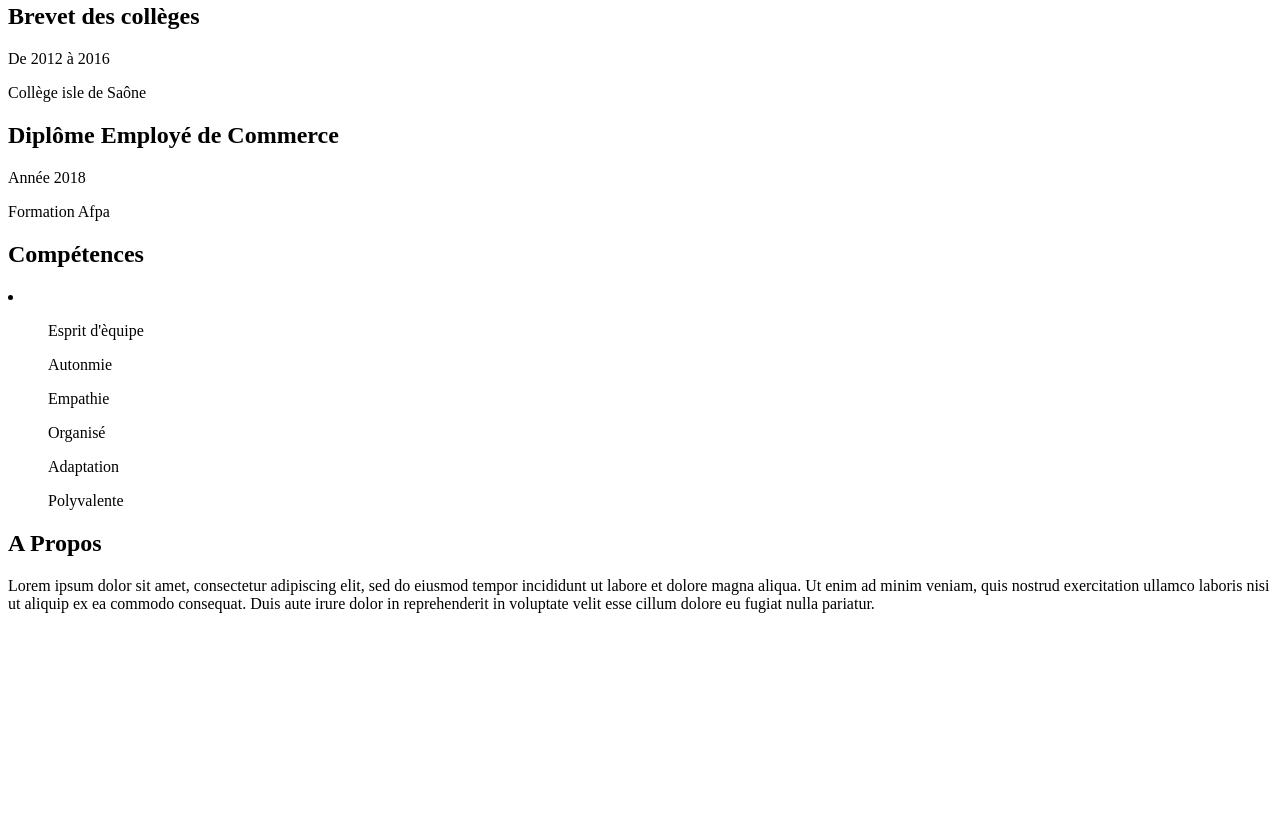
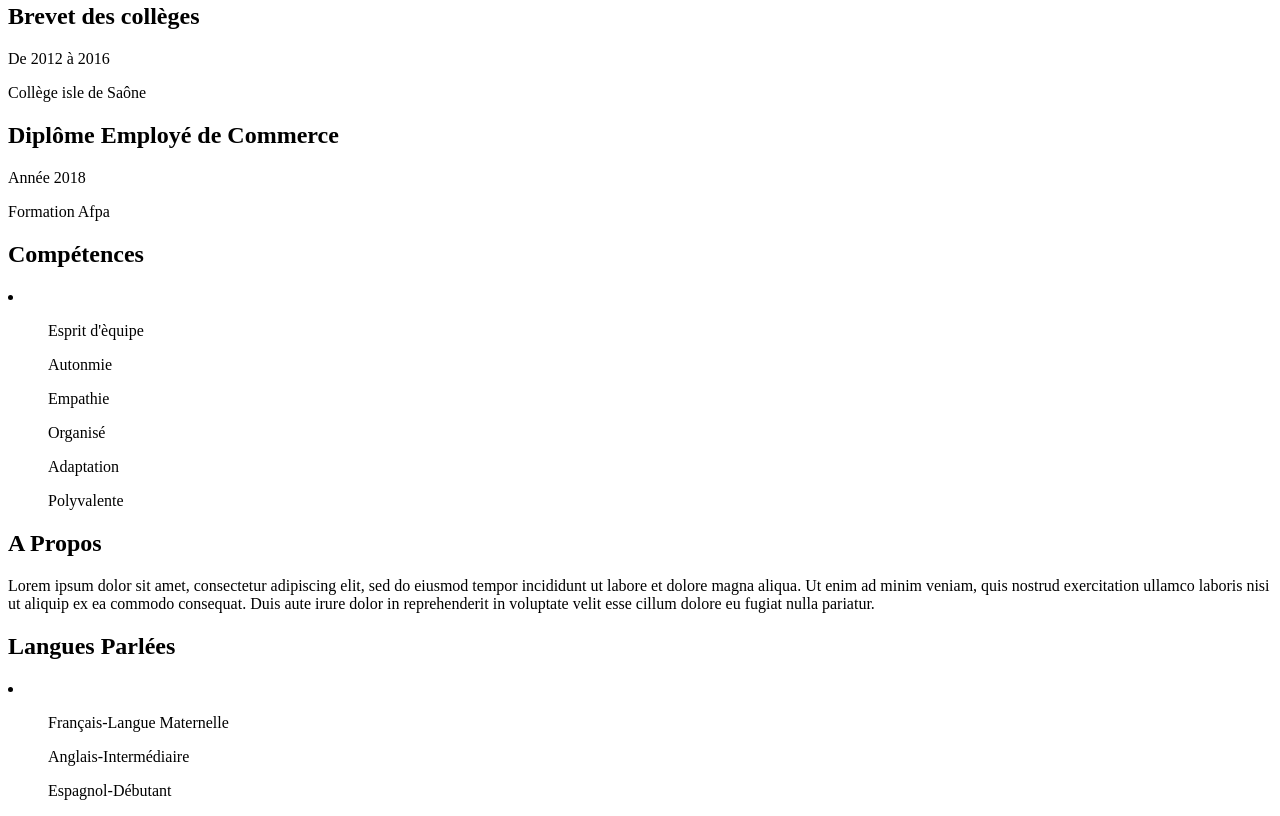
Before and after one commit to Wolfy071298/Mon-CV, a plain HTML site: page index.html in a window 1280 px wide. Shown: the part 912-1728 px from the top of the page. Before the commit the page ends 1541 px from the top, so only its background shows below. Drawn offline with Linux system fonts and the light colour scheme.

Commit message:
ajout langues parlées

```diff
--- a/index.html
+++ b/index.html
@@ -75,6 +75,14 @@
                 Ut enim ad minim veniam, quis nostrud exercitation ullamco laboris nisi ut aliquip ex ea commodo consequat.
                 Duis aute irure dolor in reprehenderit in voluptate velit esse cillum dolore eu fugiat nulla pariatur.</p>
         </section>
+        <section>
+            <h1>Langues Parlées</h1>
+            <li>
+                <ul>Français-Langue Maternelle</ul>
+                <ul>Anglais-Intermédiaire</ul>
+                <ul>Espagnol-Débutant</ul>
+        </li>
+        </section>
 
     </main>
 </body>
```
